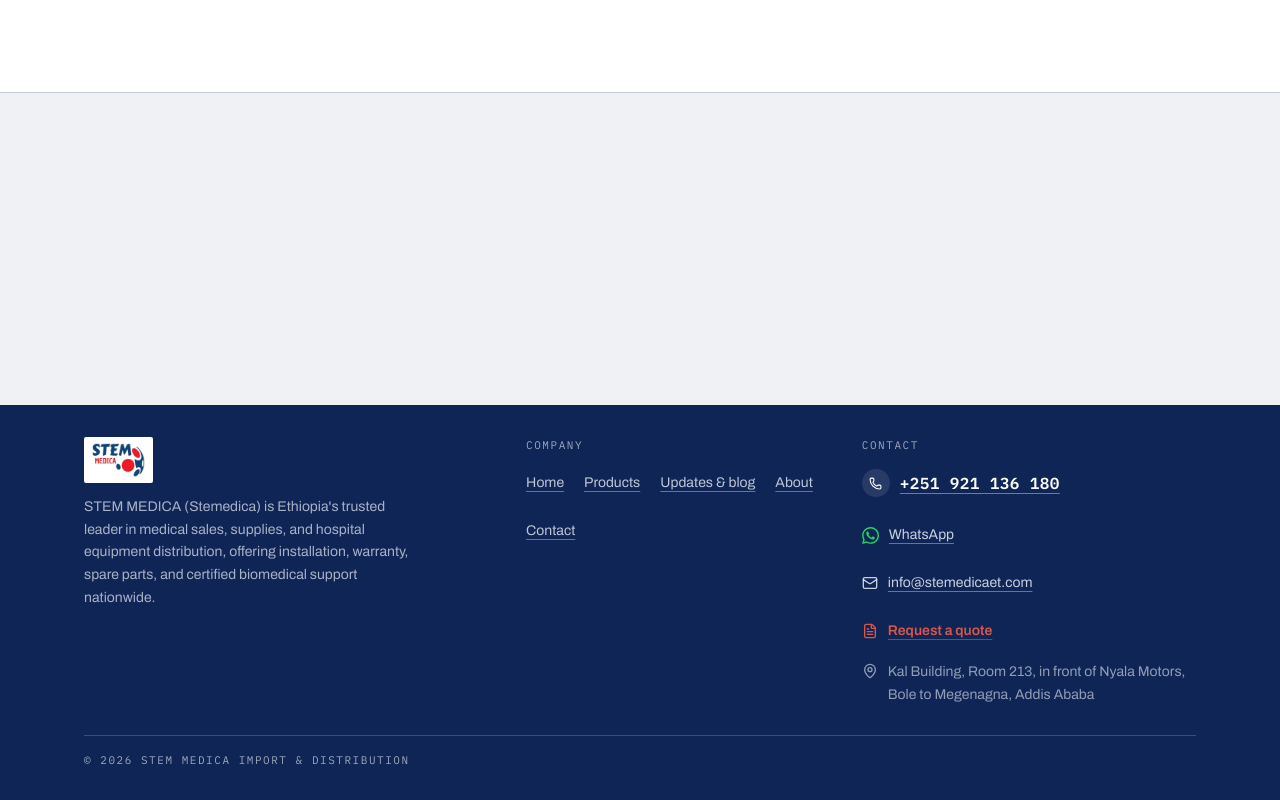
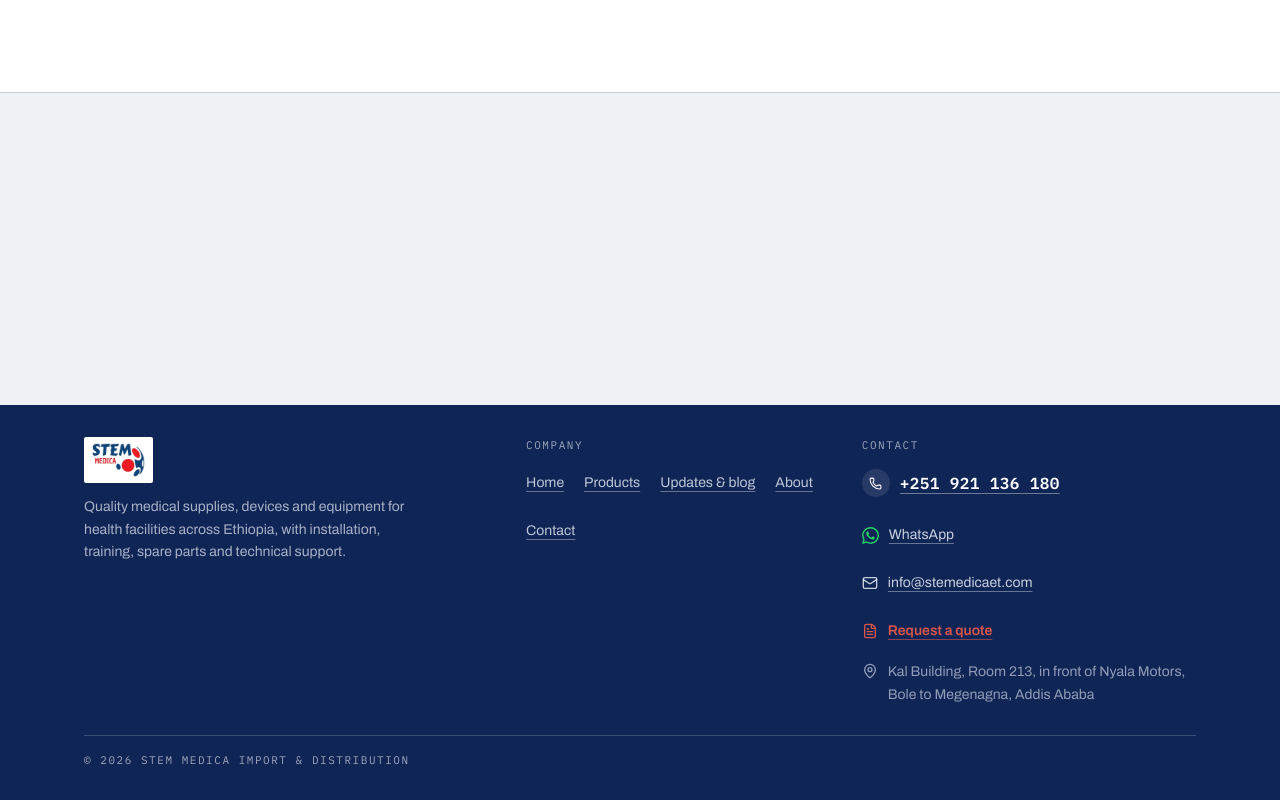
Before and after one commit to stemedica/stem-medica, a Next.js app: page /about in a window 1280 px wide. Shown: the part 3439-4239 px from the top of the page. Built offline with nearby package versions, Linux system fonts and the light colour scheme; no server answers; a web font is replaced by a local one.

Commit message:
chore(seo): remove #1 prefix from title and restore clean tagline

```diff
--- a/src/app/layout.tsx
+++ b/src/app/layout.tsx
@@ -42,11 +42,11 @@ const ethiopic = Noto_Sans_Ethiopic({
 export const metadata: Metadata = {
   metadataBase: new URL(site.url),
   title: {
-    default: `${site.name} | #1 Medical Sales & Equipment in Ethiopia (Stemedica)`,
+    default: `${site.name} | ${site.tagline}`,
     template: `%s | ${site.name}`,
   },
   description: site.description,
-  applicationName: "STEM MEDICA (Stemedica)",
+  applicationName: site.name,
   keywords: [
     "stemedica",
     "stemedica et",
@@ -65,23 +65,23 @@ export const metadata: Metadata = {
     "patient monitor addis ababa",
     "stem medica import & distribution",
   ],
-  authors: [{ name: "STEM MEDICA (Stemedica)", url: site.url }],
+  authors: [{ name: "STEM MEDICA", url: site.url }],
   creator: "STEM MEDICA",
   publisher: "STEM MEDICA",
   category: "Medical Sales & Healthcare Technology",
   alternates: { canonical: "/" },
   openGraph: {
     type: "website",
-    siteName: "STEM MEDICA (Stemedica)",
+    siteName: site.name,
     locale: "en_ET",
     url: site.url,
-    title: `${site.name} | #1 Medical Sales & Equipment in Ethiopia (Stemedica)`,
+    title: `${site.name} | ${site.tagline}`,
     description: site.description,
-    images: [{ url: "/og.png", width: 1200, height: 630, alt: `${site.name}: medical sales and hospital equipment in Ethiopia` }],
+    images: [{ url: "/og.png", width: 1200, height: 630, alt: `${site.name}: medical equipment and supplies in Ethiopia` }],
   },
   twitter: {
     card: "summary_large_image",
-    title: `${site.name} | #1 Medical Sales & Equipment in Ethiopia (Stemedica)`,
+    title: `${site.name} | ${site.tagline}`,
     description: site.description,
     images: ["/og.png"],
   },
--- a/src/lib/site.ts
+++ b/src/lib/site.ts
@@ -3,7 +3,7 @@ export const site = {
   legalName: "Stem Medica Import & Distribution",
   tagline: "Putting quality in the front line",
   description:
-    "STEM MEDICA (Stemedica) is Ethiopia's trusted leader in medical sales, supplies, and hospital equipment distribution, offering installation, warranty, spare parts, and certified biomedical support nationwide.",
+    "Quality medical supplies, devices and equipment for health facilities across Ethiopia, with installation, training, spare parts and technical support.",
   city: "Addis Ababa, Ethiopia",
   phone: "+251 921 136 180",
   phoneIntl: "+251921136180",
```
